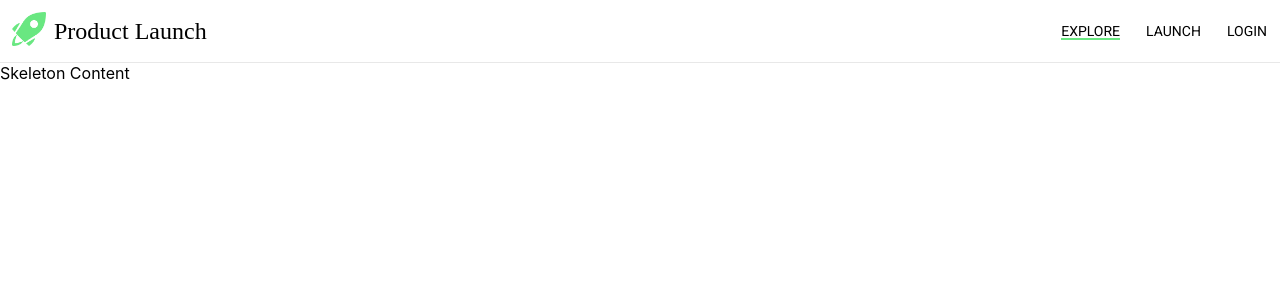
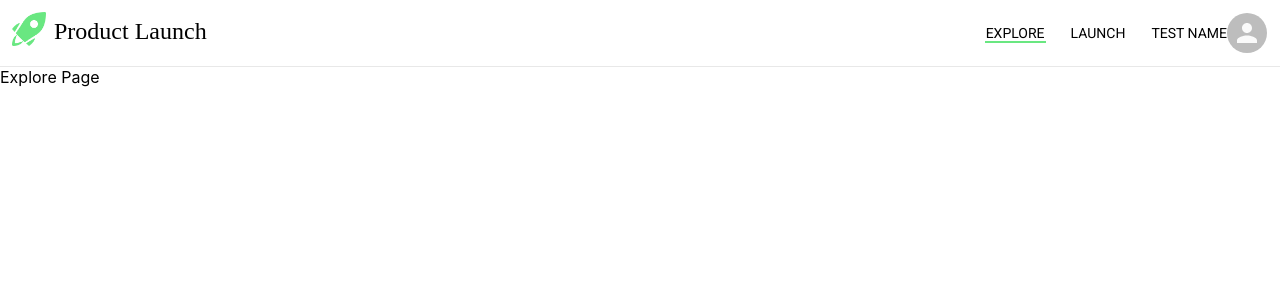
Before and after one commit to hatchways/team-thor, a React (Create React App) app in the folder client/: page /explore in a window 1280 px wide. Shown: the top 300 px of the page. Built offline with nearby package versions, Linux system fonts and the light colour scheme; no server answers; a web font is replaced by a local one.

Commit message:
more navbar: - added active link on pages - moved from home component to app.js - added menu (dropdown) when clicking user page

```diff
--- a/client/src/App.js
+++ b/client/src/App.js
@@ -3,13 +3,17 @@ import { MuiThemeProvider } from "@material-ui/core";
 import { BrowserRouter, Route } from "react-router-dom";
 
 import { theme } from "./themes/theme";
-import Home from "./pages/Home";
+import NavBar from "./components/NavBar";
 
 // User Context Informatino
 import { UserContext } from "./components/User/UserContext";
 import getUserData from "./components/User/getUserData";
 
 import "./App.css";
+import Login from "./pages/Login";
+import Explore from "./pages/Explore";
+import Launch from "./pages/Launch";
+import Home from "./pages/Home";
 
 function App() {
   // Validate user
@@ -17,11 +21,16 @@ function App() {
 
   return (
     <MuiThemeProvider theme={theme}>
-      <BrowserRouter>
-        <UserContext.Provider value={{ user, setUser, isLoading }}>
-          <Route path="/" component={Home} />
-        </UserContext.Provider>
-      </BrowserRouter>
+      <UserContext.Provider value={{ user, setUser, isLoading }}>
+        <BrowserRouter>
+          <NavBar />
+
+          <Route path="/login" component={Login} />
+          <Route path="/explore" component={Explore} />
+          <Route path="/launch" component={Launch} />
+          <Route path="/home" component={Home} />
+        </BrowserRouter>
+      </UserContext.Provider>
     </MuiThemeProvider>
   );
 }
--- a/client/src/components/NavBar/index.js
+++ b/client/src/components/NavBar/index.js
@@ -1,5 +1,15 @@
-import { Box, makeStyles, Typography } from "@material-ui/core";
-import { Link } from "react-router-dom";
+import {
+  Avatar,
+  Box,
+  Button,
+  makeStyles,
+  Typography,
+  Menu,
+  MenuItem,
+} from "@material-ui/core";
+import { useContext, useState } from "react";
+import { Link, NavLink } from "react-router-dom";
+import { UserContext } from "../User/UserContext";
 import logo from "./ic-logo.png";
 
 const useStyles = makeStyles((theme) => ({
@@ -14,13 +24,17 @@ const useStyles = makeStyles((theme) => ({
     padding: 1,
     color: theme.palette.common.black,
   },
+  subLink: {
+    textDecoration: "none",
+    padding: 1,
+    color: theme.palette.common.black,
+  },
   nav: {
     display: "flex",
     justifyContent: "space-between",
     padding: 12,
     borderBottom: `1px solid ${theme.palette.primary.shadow}`,
   },
-
   active: {
     marginTop: 2,
     borderBottom: `2px solid ${theme.palette.primary.main}`,
@@ -29,28 +43,87 @@ const useStyles = makeStyles((theme) => ({
 
 function NavBar() {
   const classes = useStyles();
+  const { user, isLoading } = useContext(UserContext);
+
+  // Dropdown for User Profile
+  const [anchorEl, setAnchorEl] = useState(null);
+
+  const handleClick = (event) => {
+    setAnchorEl(event.currentTarget);
+  };
+
+  const handleClose = () => {
+    setAnchorEl(null);
+  };
 
   return (
     <Box className={classes.nav}>
       {/* Logo and title  */}
       <Box display="flex" id="nav-Left">
-        <img src={logo} className={classes.logo} />
+        <img src={logo} className={classes.logo} alt="Logo" />
         <Typography variant="h6">Product Launch</Typography>
       </Box>
 
       {/* Links and login */}
       <Box display="flex" alignItems="center" id="nav-Right">
-        <Link className={classes.link} to="explore">
-          <Typography variant="subtitle1" className={classes.active}>
-            EXPLORE
-          </Typography>
-        </Link>
-        <Link className={classes.link} to="launch">
+        <NavLink
+          className={classes.link}
+          to="explore"
+          activeClassName={classes.active}
+        >
+          <Typography variant="subtitle1">EXPLORE</Typography>
+        </NavLink>
+        <NavLink
+          className={classes.link}
+          to="launch"
+          activeClassName={classes.active}
+        >
           <Typography variant="subtitle1">LAUNCH</Typography>
-        </Link>
-        <Link className={classes.link} to="login">
-          <Typography variant="subtitle1">LOGIN</Typography>
-        </Link>
+        </NavLink>
+
+        {/* Display login or user data, depending on login */}
+        {user ? (
+          <NavLink
+            className={classes.link}
+            to="login"
+            activeClassName={classes.active}
+          >
+            <Typography variant="subtitle1">LOGIN</Typography>
+          </NavLink>
+        ) : (
+          <div>
+            <Button
+              display="flex"
+              flexDirection="row"
+              alignItems="center"
+              className={classes.link}
+              aria-controls="userDropdown"
+              aria-haspopup="true"
+              onClick={handleClick}
+            >
+              <Typography variant="subtitle1">
+                {user ? user.username : "Test Name"}
+              </Typography>
+              <Avatar></Avatar>
+            </Button>
+            <Menu
+              id="userDropdown"
+              anchorEl={anchorEl}
+              // Align popup menu underneath username
+              getContentAnchorEl={null}
+              anchorOrigin={{ vertical: "bottom", horizontal: "right" }}
+              open={Boolean(anchorEl)}
+              onClose={handleClose}
+            >
+              <MenuItem onClick={handleClose}>
+                <NavLink to="home" className={classes.subLink}>
+                  <Typography variant="subtitle1">Profile</Typography>
+                </NavLink>
+              </MenuItem>
+              <MenuItem onClick={handleClose}>Logout</MenuItem>
+            </Menu>
+          </div>
+        )}
       </Box>
     </Box>
   );
--- /dev/null
+++ b/client/src/pages/Explore.js
@@ -0,0 +1,7 @@
+import { Box } from "@material-ui/core";
+
+function Explore() {
+  return <Box>Explore Page</Box>;
+}
+
+export default Explore;
--- a/client/src/pages/Home.js
+++ b/client/src/pages/Home.js
@@ -2,13 +2,8 @@ import NavBar from "../components/NavBar";
 import Content from "../components/Content";
 import { Box } from "@material-ui/core";
 
-function Home() {
-  return (
-    <Box>
-      <NavBar />
-      <Content />
-    </Box>
-  );
+function Home(props) {
+  return <Box>User Profile Page</Box>;
 }
 
 export default Home;
--- /dev/null
+++ b/client/src/pages/Launch.js
@@ -0,0 +1,7 @@
+import { Box } from "@material-ui/core";
+
+function Launch() {
+  return <Box>Launch Page</Box>;
+}
+
+export default Launch;
--- /dev/null
+++ b/client/src/pages/Login.js
@@ -0,0 +1,7 @@
+import { Box } from "@material-ui/core";
+
+function Login() {
+  return <Box>Login Page</Box>;
+}
+
+export default Login;
```
